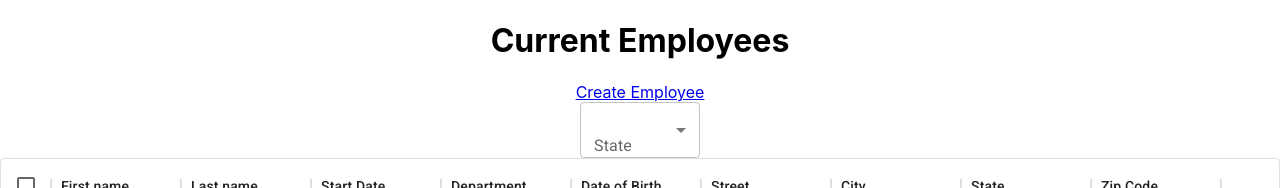
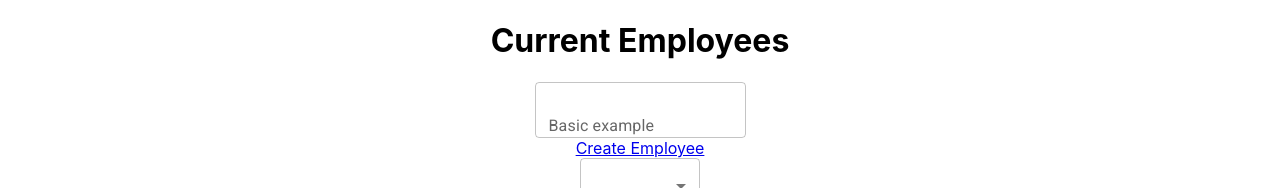
Before and after one commit to ContactJHC/p14-hr-net, a React (Create React App) app: page / in a window 1280 px wide. Shown: the top 188 px of the page. Built offline with nearby package versions, Linux system fonts and the light colour scheme.

Commit message:
component datepicker

```diff
--- a/package.json
+++ b/package.json
@@ -4,15 +4,18 @@
   "private": true,
   "dependencies": {
     "@contactjhc/modal-library": "^0.1.0",
+    "@date-io/moment": "^2.16.1",
     "@emotion/react": "^11.10.5",
     "@emotion/styled": "^11.10.5",
     "@fontsource/roboto": "^4.5.8",
     "@mui/icons-material": "^5.11.0",
     "@mui/material": "^5.11.6",
     "@mui/x-data-grid": "^5.17.20",
+    "@mui/x-date-pickers": "^5.0.16",
     "@testing-library/jest-dom": "^5.16.5",
     "@testing-library/react": "^13.4.0",
     "@testing-library/user-event": "^13.5.0",
+    "moment": "^2.29.4",
     "react": "^18.2.0",
     "react-dom": "^18.2.0",
     "react-router-dom": "^6.7.0",
--- /dev/null
+++ b/src/components/DatePicker/DatePicker.jsx
@@ -0,0 +1,44 @@
+import { useState } from 'react';
+import TextField from '@mui/material/TextField';
+import { AdapterMoment } from '@mui/x-date-pickers/AdapterMoment'
+import { LocalizationProvider } from '@mui/x-date-pickers/LocalizationProvider';
+import { DatePicker } from '@mui/x-date-pickers/DatePicker';
+
+export default function BasicTimePicker() {
+  const [value, setValue] = useState(null)
+
+  return (
+    <LocalizationProvider dateAdapter={AdapterMoment}>
+      <DatePicker
+        label="Basic example"
+        value={value}
+        onChange={(newValue) => {
+          setValue(newValue);
+        }}
+        renderInput={(params) => <TextField {...params} />}
+      />
+    </LocalizationProvider>
+  )
+}
+
+
+// import { LocalizationProvider } from "@mui/x-date-pickers"
+// import { AdapterMoment } from '@mui/x-date-pickers/AdapterMoment'
+// import { DatePicker } from "@mui/x-date-pickers"
+
+
+
+// export default function DatePicker() {
+//   return (
+//     <LocalizationProvider dateAdapter={AdapterMoment}>
+//   <TimePicker
+//     label="Basic example"
+//     value={value}
+//     onChange={(newValue) => {
+//       setValue(newValue);
+//     }}
+//     renderInput={(params) => <TextField {...params} />}
+//   />
+//     </LocalizationProvider>
+//   )
+// }
--- a/src/pages/Employees/Employees.jsx
+++ b/src/pages/Employees/Employees.jsx
@@ -1,10 +1,11 @@
 import React, { useState } from 'react'
 import { Link } from 'react-router-dom'
-import Modal from '@contactjhc/modal-library'
-
+// import Modal from '@contactjhc/modal-library'
+import DatePicker from '../../components/DatePicker/DatePicker'
+// import { DatePicker } from "@mui/x-date-pickers"
 import EmployeesTable from '../../components/EmployeesTable/EmployeesTable'
 import SelectCountry from '../../components/SelectCountry/SelectCountry'
-// import Modal from '../../components/Modal/Modal'
+import Modal from '../../components/Modal/Modal'
 
 
 export default function Employees() {
@@ -19,7 +20,10 @@ export default function Employees() {
 
   return (
     <div id="employee-div" class="container">
+
         <h1>Current Employees</h1>
+        <DatePicker/>
+
         <table id="employee-table" class="display"></table>
         <Link to='/NewEmployee'>Create Employee</Link>
         <SelectCountry />
```
Also changed, not shown: 1 other file (tests, documents, lock files or other folders).
